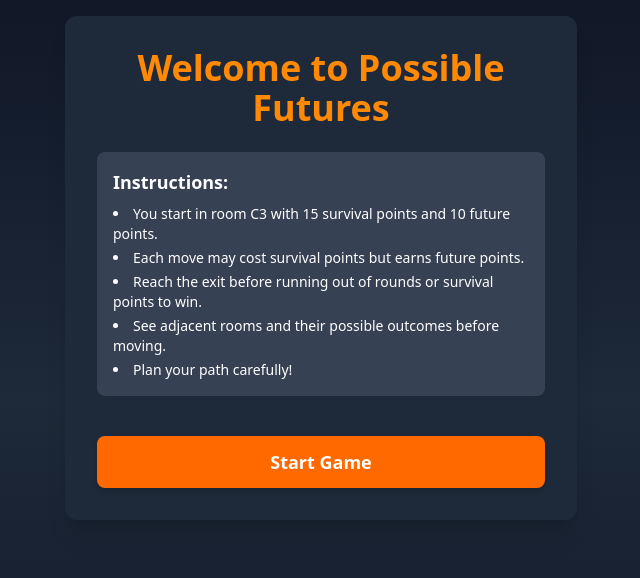
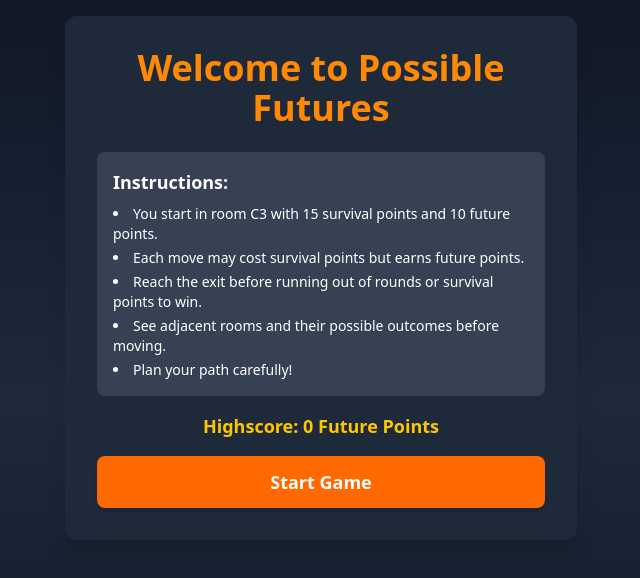
Before and after one commit to VulcanWM/possible-futures, a React (Vite) app: page / in a window 1280 px wide. Shown: the top 578 px of the page, without its empty margins (319-959 px from the left). Built offline with nearby package versions, Linux system fonts and the light colour scheme.

Commit message:
added highscore

```diff
--- a/src/App.tsx
+++ b/src/App.tsx
@@ -1,4 +1,4 @@
-import { useState } from 'react'
+import { useState, useEffect } from 'react'
 import { lifeFutures, type Future } from "./lifeFutures.ts"
 
 type FutureRoom = { [key: string]: Future }
@@ -13,10 +13,24 @@ function App() {
     const [msg, setMsg] = useState<string>("")
     const [round, setRound] = useState<number>(0)
     const [endMessage, setEndMessage] = useState<string>("")
+    const [highscore, setHighscore] = useState<number>(0)
 
     const letters = ['A', 'B', 'C', 'D', 'E']
     const directions = ["north", "south", "east", "west"]
     const corners = ['A1', 'A5', 'E1', 'E5']
+
+    // Load highscore from localStorage when app mounts
+    useEffect(() => {
+        const storedHighscore = localStorage.getItem("futureHighscore")
+        if (storedHighscore) setHighscore(parseInt(storedHighscore))
+    }, [])
+
+    function updateHighscore(points: number) {
+        if (points > highscore) {
+            setHighscore(points)
+            localStorage.setItem("futureHighscore", points.toString())
+        }
+    }
 
     function roomChange(room: string, isFirstMove = false, roundNumber?: number) {
         setCurrentRoom(room)
@@ -51,6 +65,7 @@ function App() {
             setPage("end")
             setDoorFutures({})
             setEndMessage("You won!")
+            updateHighscore(futurePoints)
             return
         }
 
@@ -74,8 +89,6 @@ function App() {
         setExit(newExit)
         setDoorFutures({})
         setPage("game")
-
-        // Start game with round 1
         roomChange("C3", true, 1)
     }
 
@@ -105,7 +118,7 @@ function App() {
             {page === "start" &&
                 <div className="bg-gray-800 rounded-xl p-8 shadow-xl max-w-lg w-full text-center flex flex-col justify-between min-h-[60vh]">
                     <h1 className="text-4xl font-extrabold mb-6 text-orange-400">Welcome to Possible Futures</h1>
-                    <div className="text-left mb-6 bg-gray-700 p-4 rounded-lg space-y-2 flex-1">
+                    <div className="text-left mb-4 bg-gray-700 p-4 rounded-lg space-y-2 flex-1">
                         <p className="font-semibold text-lg mb-2">Instructions:</p>
                         <ul className="list-disc list-inside space-y-1 text-sm">
                             <li>You start in room C3 with 15 survival points and 10 future points.</li>
@@ -115,9 +128,10 @@ function App() {
                             <li>Plan your path carefully!</li>
                         </ul>
                     </div>
+                    <p className="mb-4 text-yellow-400 font-bold text-lg">Highscore: {highscore} Future Points</p>
                     <button
                         onClick={gameStart}
-                        className="px-8 py-3 bg-orange-500 hover:bg-orange-600 rounded-lg font-bold text-lg transition-all shadow-md mt-4"
+                        className="px-8 py-3 bg-orange-500 hover:bg-orange-600 rounded-lg font-bold text-lg transition-all shadow-md"
                     >
                         Start Game
                     </button>
@@ -281,6 +295,7 @@ function App() {
                         <p>Rounds Played: <span className="font-bold text-orange-400">{round}</span></p>
                         <p>Survival Points Remaining: <span className="font-bold text-orange-400">{survivalPoints > 0 ? survivalPoints : 0}</span></p>
                         <p>Future Points Earned: <span className="font-bold text-orange-400">{futurePoints}</span></p>
+                        <p>Highscore: <span className="font-bold text-yellow-400">{highscore}</span></p>
                     </div>
 
                     <button
```
